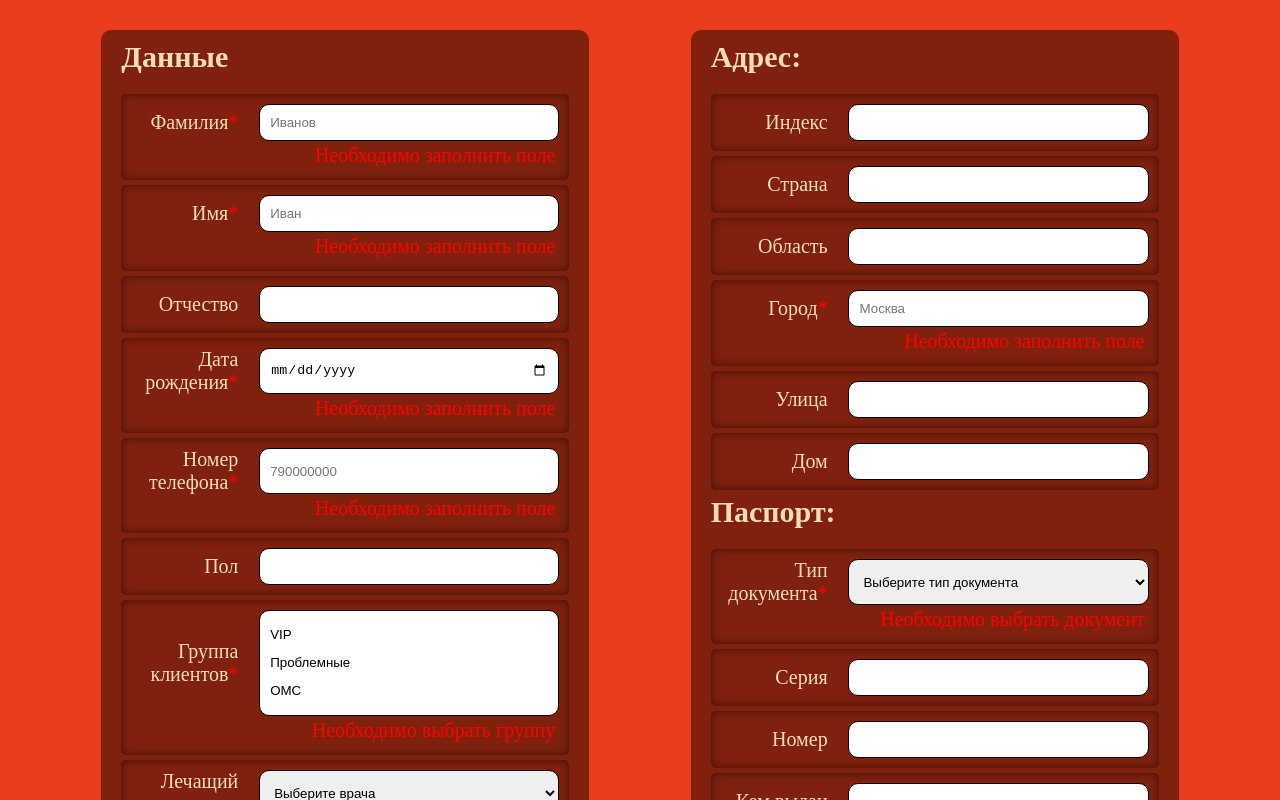
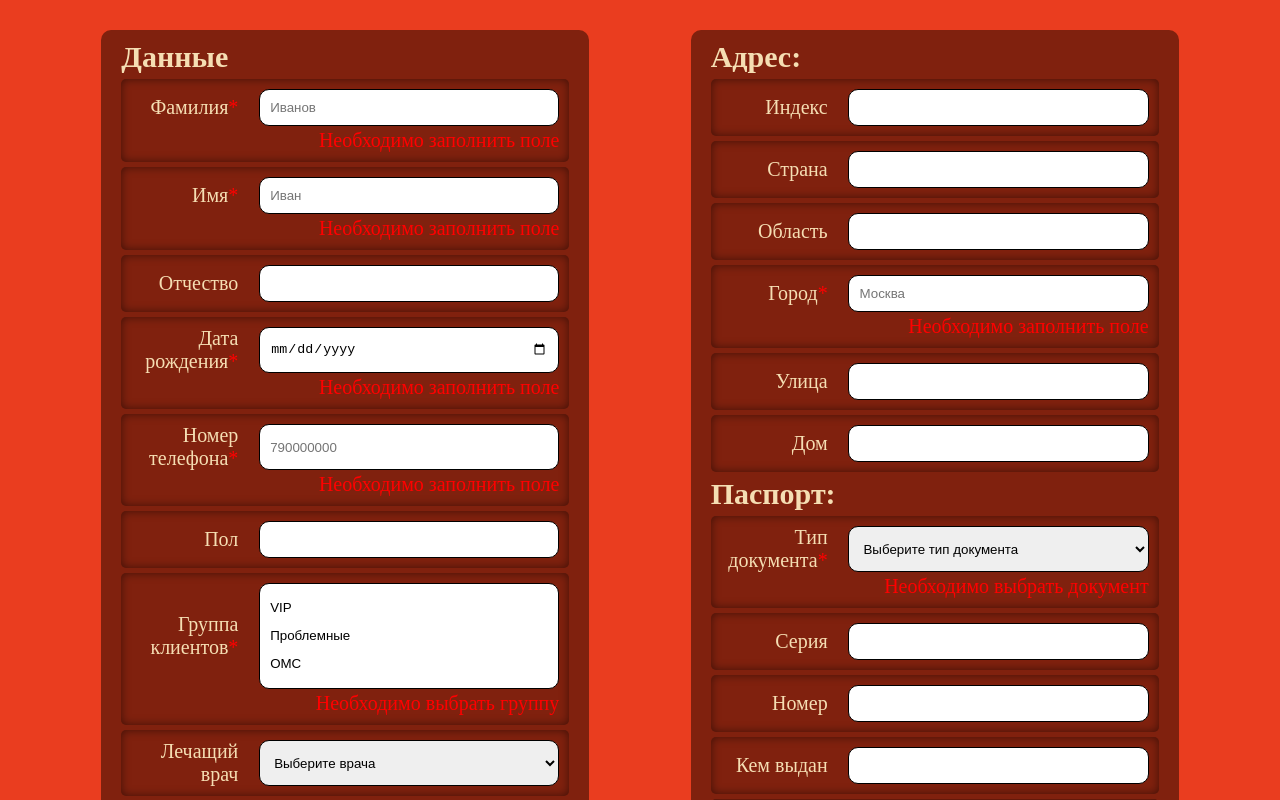
Before and after one commit to vetchinator/validate-form, a Vue app: page / in a window 1280 px wide. Shown: the top 800 px of the page. Built offline with nearby package versions, Linux system fonts and the light colour scheme.

Commit message:
Уменьшены отступы

```diff
--- a/src/public/App.vue
+++ b/src/public/App.vue
@@ -326,7 +326,7 @@ body {
 }
 
 h2 {
-    margin-bottom: 20px;
+    margin-bottom: 5px;
 }
 
 .red {
@@ -380,7 +380,7 @@ option {
     color: red;
     flex-grow: 1;
     text-align: right;
-    padding: 3px 4px;
+    padding-top: 3px;
 }
 
 button {
```
